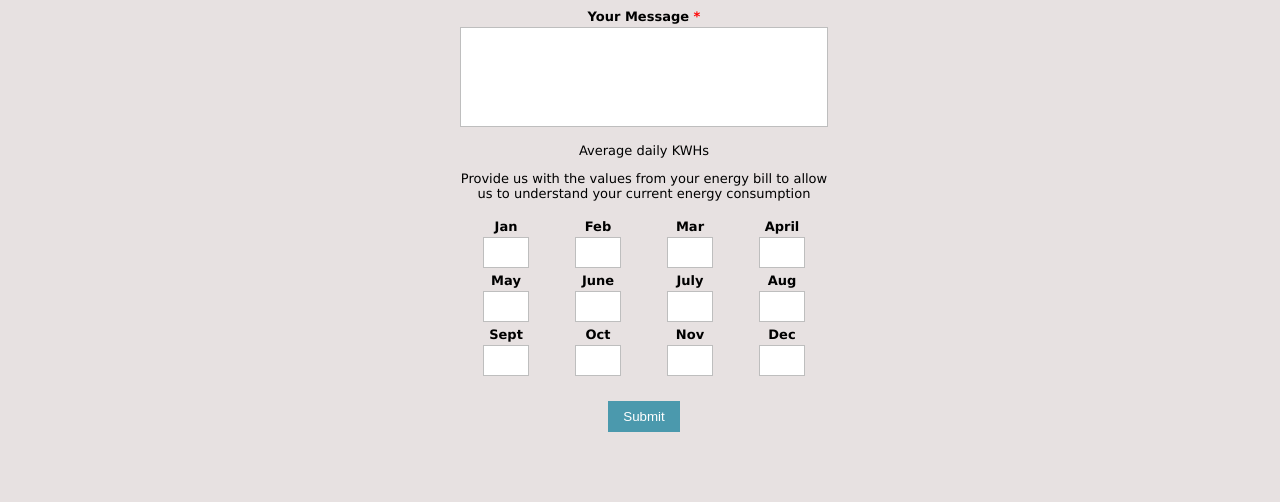
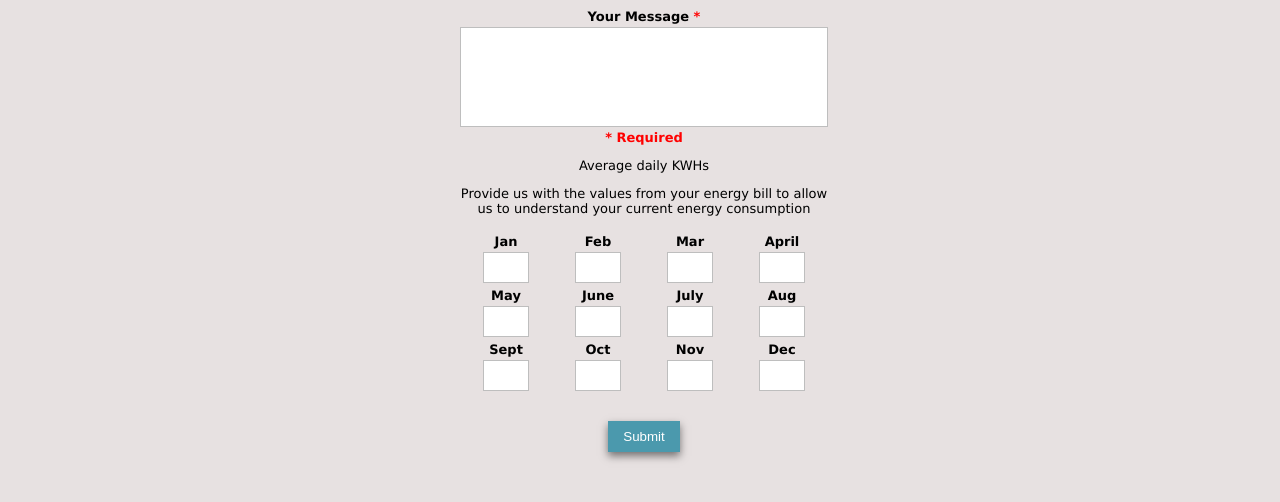
Before and after one commit to robitaille1/solar-ne, a React (Create React App) app: page / in a window 1280 px wide. Shown: the part 3309-3811 px from the top of the page. Built offline with nearby package versions, Linux system fonts and the light colour scheme.

Commit message:
added required tags and text

```diff
--- a/src/components/ContactForm/ContactForm.css
+++ b/src/components/ContactForm/ContactForm.css
@@ -110,18 +110,33 @@ select{
 	height: 100px;
 }
 .form-style-1 input[type=submit], .form-style-1 input[type=button]{
+	/* background: #4B99AD;
+	padding: 8px 15px 8px 15px;
+	border: none;
+  	color: #fff;
+	margin-top: 15px; */
+	margin-top: 20px;
+	box-shadow: 0 4px 8px 0 rgba(0, 0, 0, 0.5);
+	transition: 0.3s;
 	background: #4B99AD;
 	padding: 8px 15px 8px 15px;
+	color: #fff;
 	border: none;
-  color: #fff;
-  margin-top: 15px;
 }
 .form-style-1 input[type=submit]:hover, .form-style-1 input[type=button]:hover{
-	background: #4691A4;
+	/* background: #4691A4;
 	box-shadow:none;
 	-moz-box-shadow:none;
-	-webkit-box-shadow:none;
+	-webkit-box-shadow:none; */
+	box-shadow: 0 8px 16px 0 rgba(0,0,0,0.5);
+    background: #4691A4;
+
 }
 .form-style-1 .required{
-	color:red;
+	color: rgb(255, 0, 0);
 }
+
+.required-text {
+	margin: 0;
+	font-weight: bold;
+}
--- a/src/components/ContactForm/ContactForm.js
+++ b/src/components/ContactForm/ContactForm.js
@@ -8,24 +8,43 @@ export default class ContactForm extends React.Component  {
       <main className='ContactForm'>
         <section className="contact container">
             <h3 className='section-title'>Contact Us</h3>
-            <form>
+            <form action="https://formsubmit.co/contact@solarne.com" method="POST">
               <ul className="form-style-1">
                 <li>
                   <label>Full Name <span className="required">*</span></label>
-                  <input type="text" name="field1" className="field-divided first-name" placeholder="First" />
-                  <input type="text" name="field2" className="field-divided" placeholder="Last" /></li>
+                  <input
+                    type="text"
+                    name="first name"
+                    className="field-divided first-name"
+                    placeholder="First"
+                    required
+                  />
+                  <input
+                    type="text"
+                    name="last name"
+                    className="field-divided"
+                    placeholder="Last"
+                    required
+                    />
+                </li>
                 <li>
                     <label>Email <span className="required">*</span></label>
-                      <input type="email" name="field3" className="field-long" />
+                    <input type="email" name="email" className="field-long" required />
                 </li>
                 <li>
                     <label>Address</label>
-                      <input type="text" name="field3" className="field-long" />
+                    <input type="text" name="address" className="field-long"/>
                 </li>
                 <li>
                     <label>Your Message <span className="required">*</span></label>
-                      <textarea name="field5" id="field5" className="field-long field-textarea"></textarea>
+                    <textarea
+                      name="message"
+                      id="message"
+                      className="field-long field-textarea"
+                      required
+                    />
                 </li>
+                <p className='required required-text'>* Required</p>
                   <p>Average daily KWHs</p>
                   <p>Provide us with the values from your energy bill to allow us to understand your current energy consumption</p>
                   <li>
```
Lines whose indentation alone changed are shown as unchanged.
